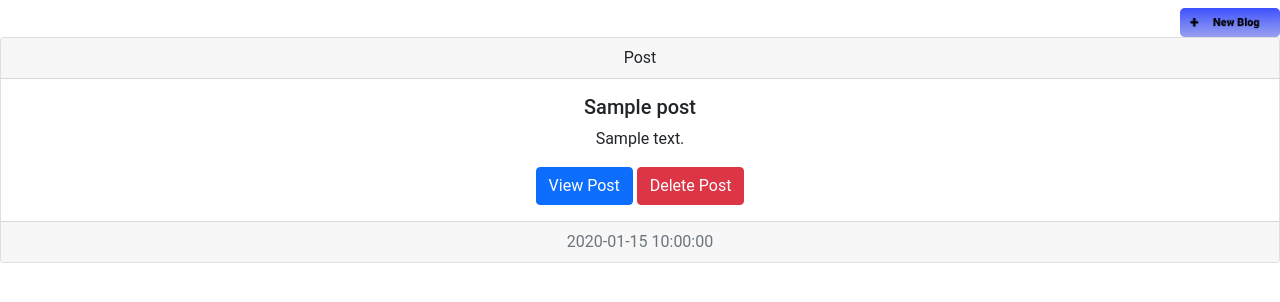
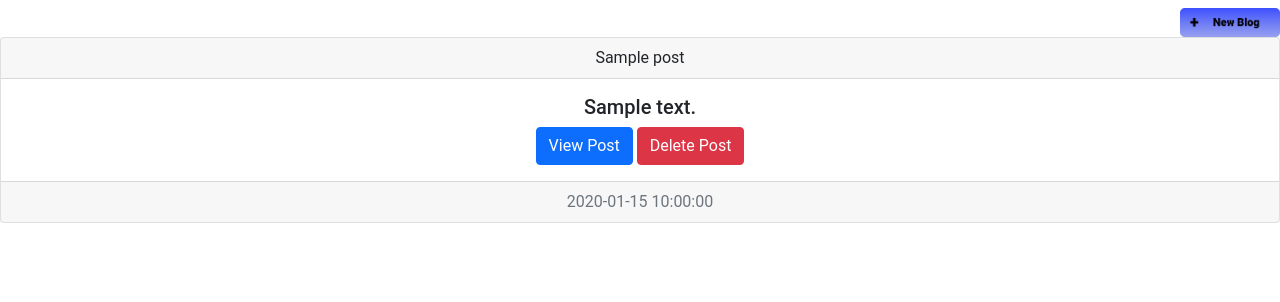
Before and after one commit to samg11/bloggo, a Flask app: template templates/myblogs.html in a window 1280 px wide. Shown: the part 104-406 px from the top of the page. Run offline with Flask 2, Linux system fonts and the light colour scheme; the template is opened without the code that fills it: most values are stand-ins (such as "Sample title", 1, 10 or a date in 2020).

```diff
--- a/templates/myblogs.html
+++ b/templates/myblogs.html
@@ -28,15 +28,14 @@
 {% for post in posts[::-1] %}
 <div class="card text-center">
 	<div class="card-header">
-		Post
+		{{ post.title }}
 	</div>
 	<div class="card-body">
-		<h5 class="card-title">{{ post.title }}</h5>
-		<p class="card-text">
-			{% for l in post.content[:50].split('\n') %}
-				{{ l }} <br>
+		<h5 class="card-title">
+			{% for l in post.description.split('\n') %}
+			{{ l }} <br>
 			{% endfor %}
-		</p>
+		</h5>
 		<a href="{{ url_for('blogs.show_blog', id=post._id) }}" class="btn btn-primary"> View Post </a>
 		{% set delete_url = url_for('blogs.delete', id=post._id) %}
 		<button onclick="deletePost('{{ delete_url }}')" class="btn btn-danger"> Delete Post </button>
--- a/templates/profile.html
+++ b/templates/profile.html
@@ -17,14 +17,14 @@
 {% for post in posts[::-1] %}
 	<div class="post">
 		<div class="postTitle">
-			{{ post.title }}
+			<a href="{{ url_for('blogs.show_blog', id=post._id) }}">{{ post.title }}</a>
 		</div>
 		<div class="postDate">
 			{{ to_date(post.time) }}
 		</div>
 		<br>
 		<div class="postContent">
-			{% for l in post.content[:250].split('\n') %}
+			{% for l in post.description.split('\n') %}
 			{{ l }} <br>
 			{% endfor %}
 		</div>
```
